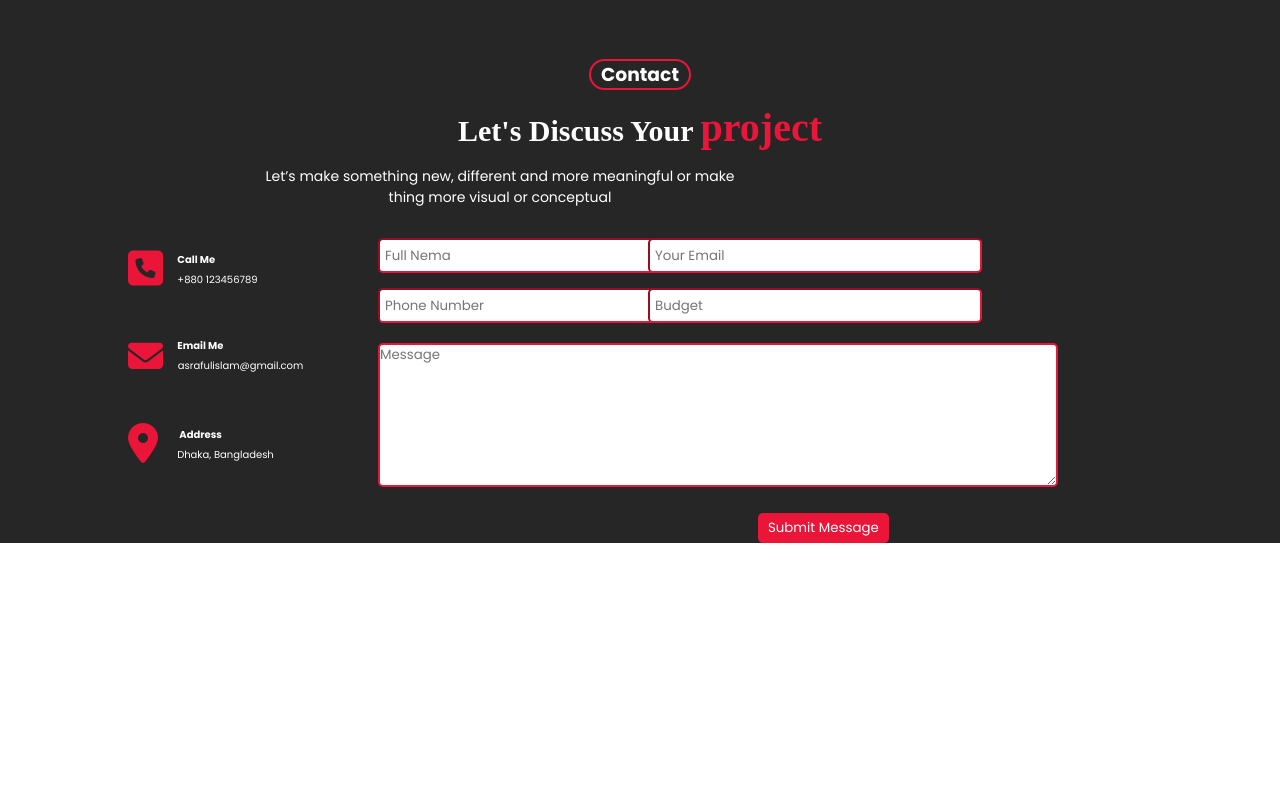
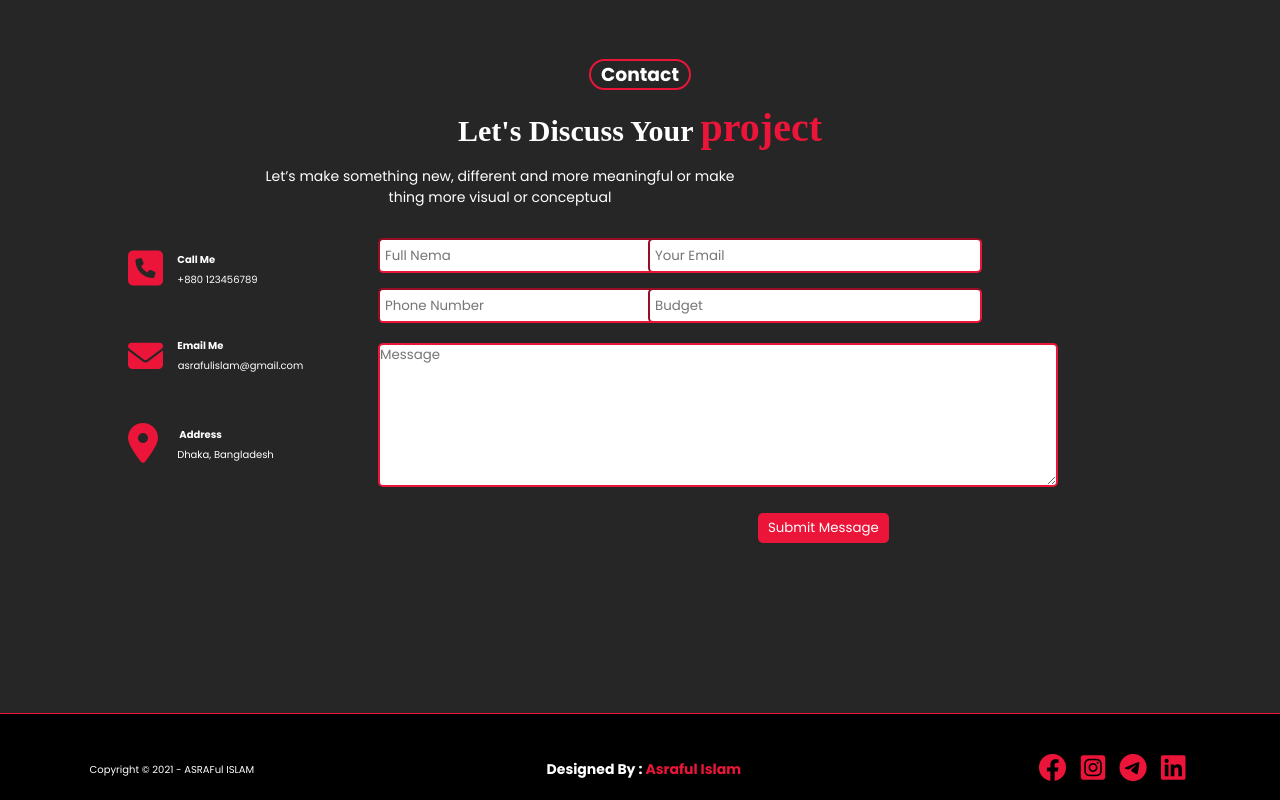
Before and after one commit to Asraful-10/protfolio, a plain HTML site: page index.html in a window 1280 px wide. Shown: the part 2049-2849 px from the top of the page. Before the commit the page ends 2592 px from the top, so only its background shows below. Drawn offline with Linux system fonts and the light colour scheme; a web font is replaced by a local one.

Commit message:
add footer

```diff
--- a/index.html
+++ b/index.html
@@ -119,6 +119,19 @@
     <section class="submit">
         <button class="submit-button">Submit Message</button>
     </section>
+    <hr>
+    <footer>
+
+        <p>Copyright &copy; 2021 - ASRAFul ISLAM</p>
+        <strong>designed by : <span>asraful islam</span></strong>
+        <div class="icon">
+
+            <a target="_blank" href="https://www.facebook.com/profile.php?id=100042756582202"><i class="fa-brands fa-facebook"></i></a>
+            <a href="#"><i class="fa-brands fa-square-instagram"></i></a>
+            <a target="_blank" href="https://web.telegram.org/a/"><i class="fa-brands fa-telegram"></i></a>
+            <a href="#"><i class="fa-brands fa-linkedin"></i></a>
+        </div>
+    </footer>
 
 </body>
 </html>
--- a/style.css
+++ b/style.css
@@ -404,6 +404,7 @@ input{
 }
 .submit{
     background: #262626;
+    height: 200px;
 }
 .submit-button{
      display: block;
@@ -417,3 +418,34 @@ input{
 
 
 }
+hr{
+    background:#ea1538;
+    border-style: none;
+    position: relative;
+    height: 1px;
+}
+footer{
+    background: black;
+    color: white;
+    display: flex;
+    align-items: center;
+    justify-content: space-between;
+    padding: 40px 7% 15px 7%;
+    font-family: 'Poltawski Nowy', serif;
+    overflow: hidden;
+
+}
+footer p{
+    font-size: 10px;
+
+}
+strong{
+    font-size: 14px;
+    text-transform: capitalize;
+}
+footer a i{
+    font-size: 28px;
+    color: #ea1538;
+    margin: 0 5px;
+
+}
```
